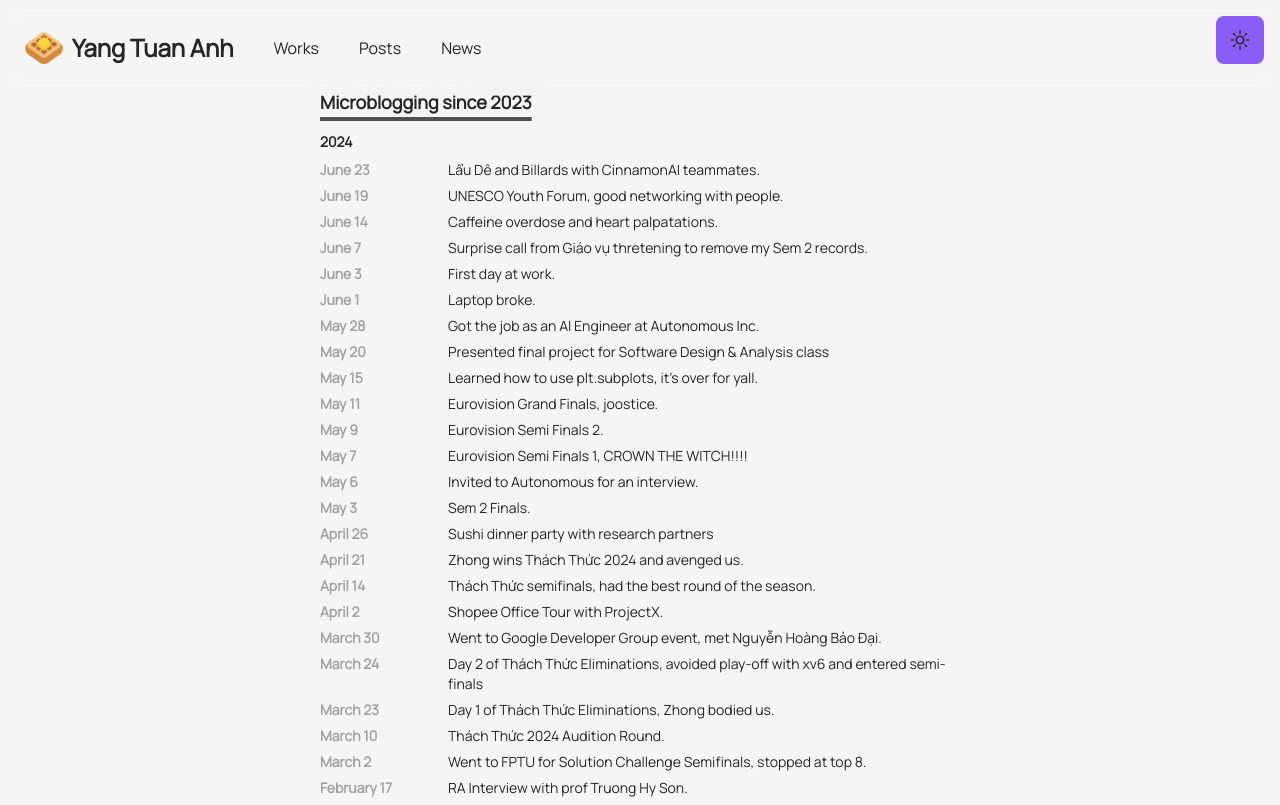
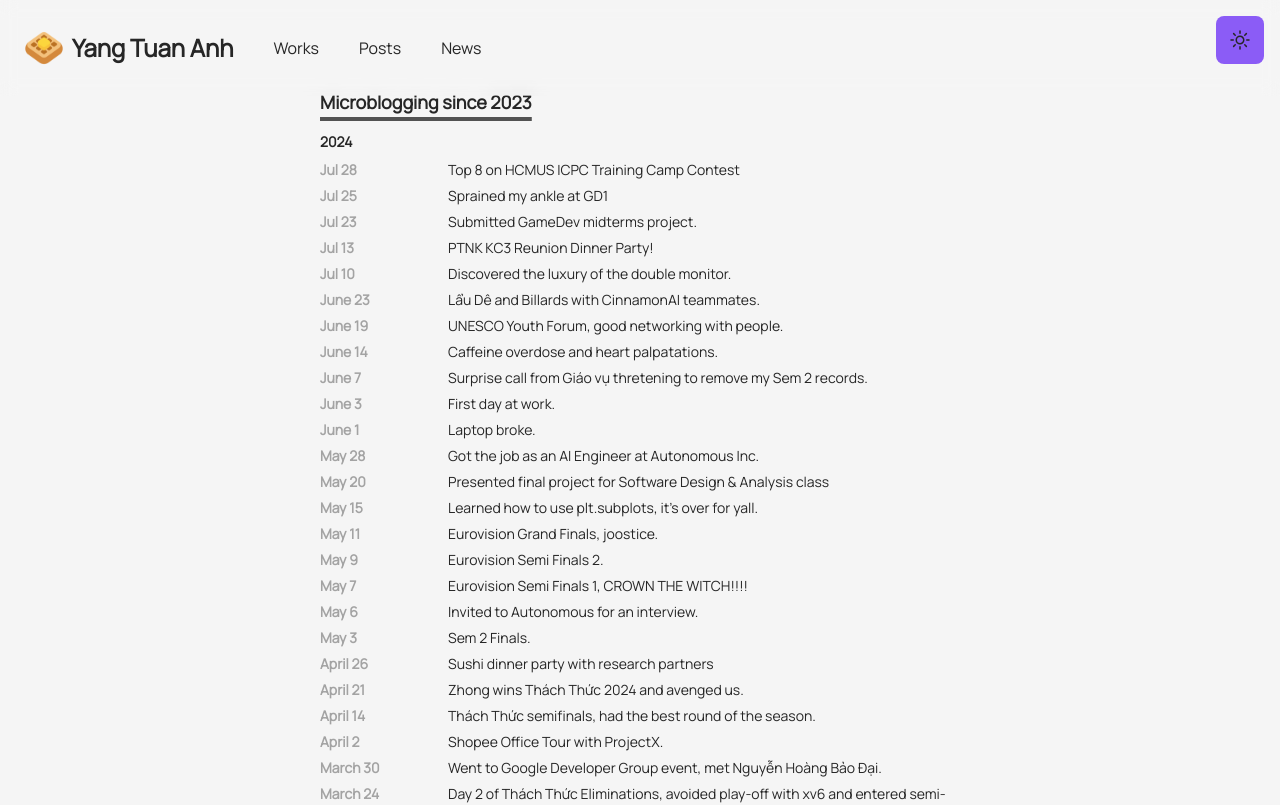
Before and after one commit to YangTuanAnh/personal-site, a Next.js app: page /microblog in a window 1280 px wide. Shown: the top 805 px of the page. Built offline with nearby package versions, Linux system fonts and the light colour scheme.

Commit message:
add: scudem and july microblog

```diff
--- a/data/microblog.json
+++ b/data/microblog.json
@@ -2,6 +2,11 @@
     {
         "title": "2024",
         "data": [
+            {"date": "Jul 28",      "content": "Top 8 on HCMUS ICPC Training Camp Contest"},
+            {"date": "Jul 25",      "content": "Sprained my ankle at GD1"},
+            {"date": "Jul 23",      "content": "Submitted GameDev midterms project."},
+            {"date": "Jul 13",      "content": "PTNK KC3 Reunion Dinner Party!"},
+            {"date": "Jul 10",      "content": "Discovered the luxury of the double monitor."},
             {"date": "June 23",     "content": "Lẩu Dê and Billards with CinnamonAI teammates."},
             {"date": "June 19",     "content": "UNESCO Youth Forum, good networking with people."},
             {"date": "June 14",     "content": "Caffeine overdose and heart palpatations."},
--- a/pages/works.tsx
+++ b/pages/works.tsx
@@ -15,6 +15,7 @@ import thumbCrashCourse from "../public/images/works/projects/crashcourse.png"
 import thumbBanner from "../public/images/banner.png"
 import thumbDictionary from "../public/images/works/projects/dictionary.png"
 import thumbSNORD from "../public/images/works/projects/snord.png"
+import thumbSCUDEM from "../public/images/works/projects/scudem.png"
 
 import thumbLEAN from "../public/images/works/projects/lean.png"
 import thumbCS101 from "../public/images/works/projects/cs101.png"
@@ -54,6 +55,12 @@ const Works = () =>
                     <GridItem href="https://github.com/doraemonidol/SNORD" title="SNORD: Smart Nicotine Oversight and Regulation Device" thumbnail={thumbSNORD}>
                         SNORD is an intelligent electronic cigarette product designed to assist users in monitoring and modifying their smoking habits.<br/>
                         <span><b className="text-pink-600">Tech stack:</b> <em>Flutter, Golang, Firebase, GCP, Docker</em></span>
+                    </GridItem>
+                </Section>
+                <Section delay={0.2}>
+                    <GridItem href="https://www.youtube.com/watch?v=rrICk3Ldjtk" title="SCUDEM 2023 - Problem A: Kangaroo Care" thumbnail={thumbSCUDEM}>
+                        Using differential equation modelling for Kangaroo Mother Care interactions, finding out important factors of KMC and impacts of irregular care patterns. Won Outstanding Award and placed 4th out of 30+. <br/>
+                        <span><b className="text-pink-600">Tech stack:</b> <em>Python (numpy, matplotlib, scipy, odeint), Latex (Beamer)</em></span>
                     </GridItem>
                 </Section>
                 <Section delay={0.2}>
```
Also changed, not shown: public/images/works/projects/scudem.png (added).
